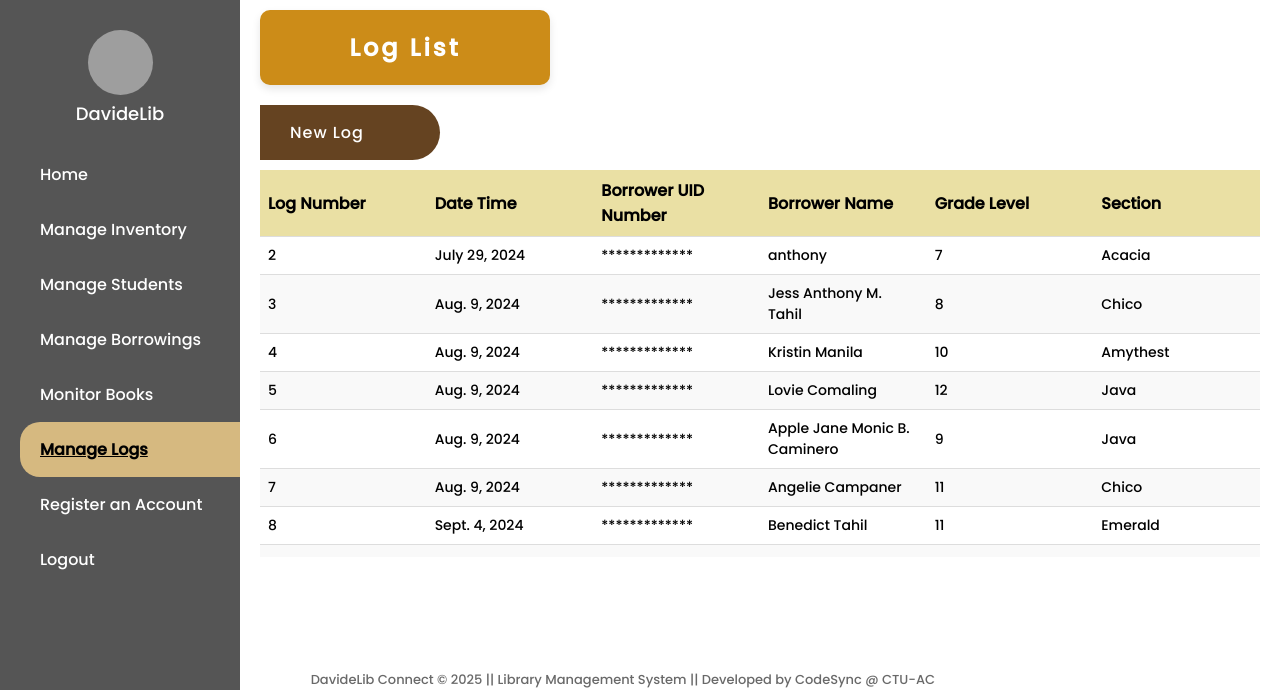
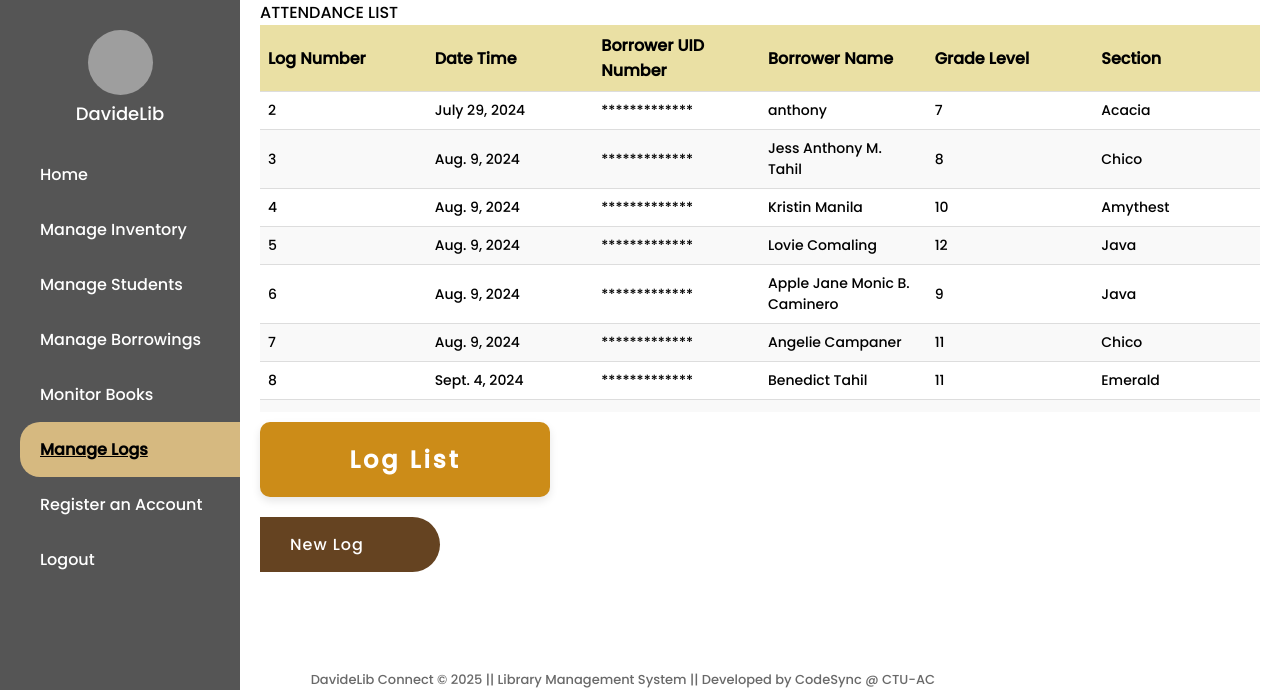
Before and after one commit to SoulSej10/DavideLibrary, a Django app: page /list/ in a window 1280 px wide. Shown: the part 110-800 px from the top of the page. Run offline with Django 5.2, Linux system fonts and the light colour scheme; a user stored in the database is signed in; data comes from the database, SQL or seed files in the repository; some web fonts are replaced; grey boxes are pictures that could not be loaded.

Commit message:
Update attendance_list.html

```diff
--- a/davideLibrary/library/templates/library/attendance_list.html
+++ b/davideLibrary/library/templates/library/attendance_list.html
@@ -15,13 +15,16 @@
 
 <body>
     <div class="main-content">
-    <div class="head">
-        <h1>Log List</h1>
+
+        <div class="top">
+            <span> ATTENDANCE LIST</span>
         </div>
 
-    <div class="add">
-        <a href="{% url 'create-attendance' %}">New Log</a>
-    </div>
+
+
+
+    <div class="table-side-container">
+
             <table>
                 <thead>
                     <tr>
@@ -46,6 +49,19 @@
                     {% endfor %}
                 </tbody>
             </table>
+
+            <div class="side">
+
+                <div class="head">
+                    <h1>Log List</h1>
+                </div>
+
+                <div class="add">
+                    <a href="{% url 'create-attendance' %}">New Log</a>
+                </div>
+
+            </div>
+    </div>
 </div>
 </body>
 </html>
```
Lines whose indentation alone changed are shown as unchanged.
